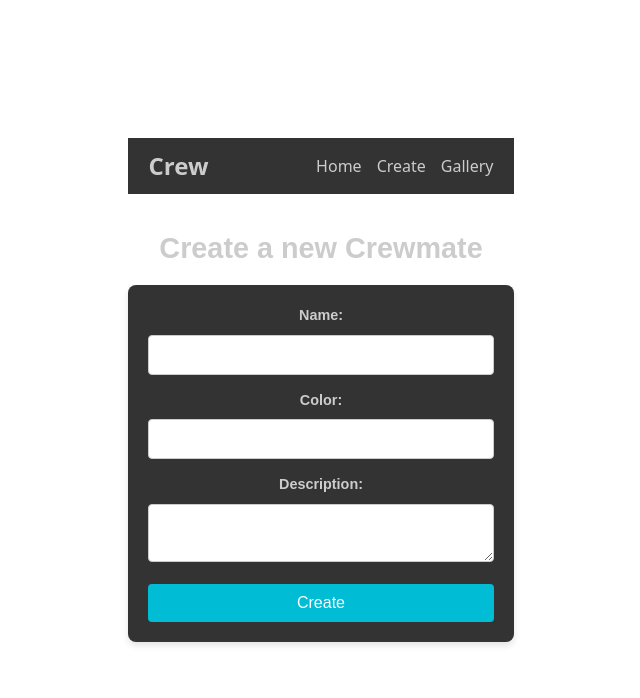
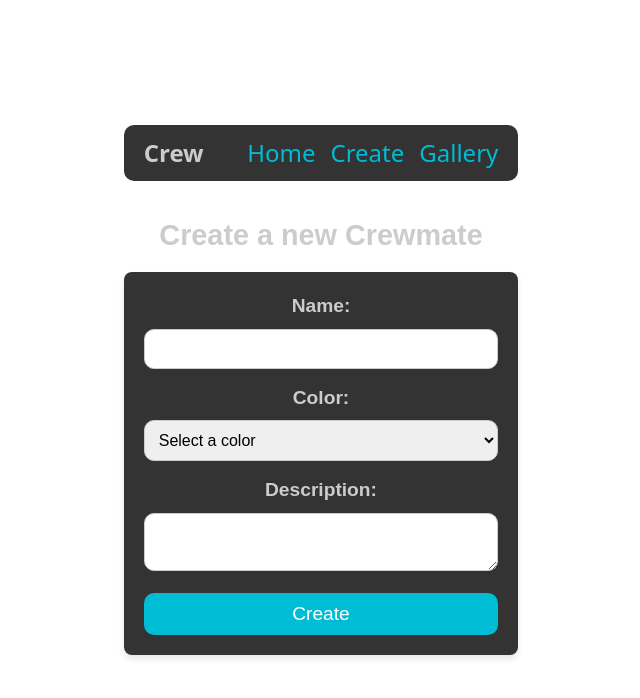
Before and after one commit to Fred56733/my-crewmates-app, a React (Vite) app: page /create in a window 1280 px wide. Shown: the top 698 px of the page, without its empty margins (319-959 px from the left). Built offline with nearby package versions, Linux system fonts and the light colour scheme.

Commit message:
added drop down for colors and styling

```diff
--- a/src/Components/Navbar.css
+++ b/src/Components/Navbar.css
@@ -5,6 +5,7 @@
     align-items: center;
     background-color: #333;
     padding: 10px 20px;
+    border-radius: 10px;
     color: #ccc;
 }
 
@@ -26,12 +27,12 @@
 /* Individual Link Styling */
 .navbar-link {
     text-decoration: none;
-    color: #ccc;
-    font-size: 1rem;
+    color: #00bcd4;
+    font-size: 1.5rem;
     transition: color 0.3s ease;
 }
 
 /* Hover Effect for Links */
 .navbar-link:hover {
-    color: #00bcd4;
+    color: #006977;
 }
--- a/src/Pages/Create.css
+++ b/src/Pages/Create.css
@@ -32,7 +32,7 @@
     display: block;
     margin-bottom: 8px;
     font-weight: bold;
-    font-size: 0.9rem;
+    font-size: 1.2rem;
     color: #ccc;
 }
 
@@ -43,7 +43,7 @@
     padding: 10px;
     margin-bottom: 15px;
     border: 1px solid #ccc;
-    border-radius: 4px;
+    border-radius: 10px;
     font-size: 1rem;
     box-sizing: border-box;
     transition: border-color 0.3s ease;
@@ -55,6 +55,23 @@
     outline: none;
 }
 
+/* Dropdown Styling */
+.create select {
+    width: 100%;
+    padding: 10px;
+    margin-bottom: 15px;
+    border: 1px solid #ccc;
+    border-radius: 10px;
+    font-size: 1rem;
+    box-sizing: border-box;
+    transition: border-color 0.3s ease;
+}
+
+.create select:focus {
+    border-color: #00bcd4;
+    outline: none;
+}
+
 /* Button Styling */
 .create button {
     width: 100%;
@@ -62,12 +79,12 @@
     background-color: #00bcd4;
     color: white;
     border: none;
-    border-radius: 4px;
-    font-size: 1rem;
+    border-radius: 10px;
+    font-size: 1.2rem;
     cursor: pointer;
     transition: background-color 0.3s ease;
 }
 
 .create button:hover {
-    background-color: #008c9e;
+    background-color: #006977;
 }
--- a/src/Pages/Create.jsx
+++ b/src/Pages/Create.jsx
@@ -10,7 +10,18 @@ const Create = () => {
                 <input type="text" id="name" name="name" required />
 
                 <label htmlFor="color">Color:</label>
-                <input type="text" id="color" name="color" required />
+                <select id="color" name="color" required>
+                    <option value="">Select a color</option>
+                    <option value="black">Black</option>
+                    <option value="cyan">Cyan</option>
+                    <option value="green">Green</option>
+                    <option value="orange">Orange</option>
+                    <option value="pink">Pink</option>
+                    <option value="purple">Purple</option>
+                    <option value="red">Red</option>
+                    <option value="tan">Tan</option>
+                    <option value="yellow">Yellow</option>
+                </select>
 
                 <label htmlFor="description">Description:</label>
                 <textarea id="description" name="description" required></textarea>
@@ -19,6 +30,6 @@ const Create = () => {
             </form>
         </div>
     );
-}
+};
 
 export default Create;
```
